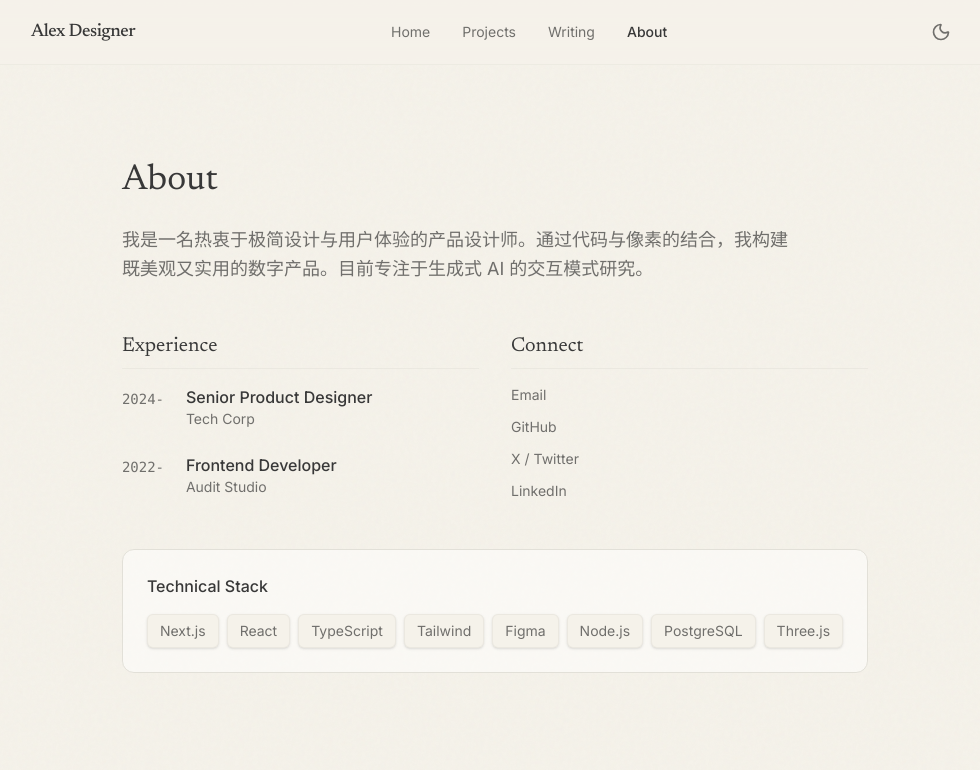
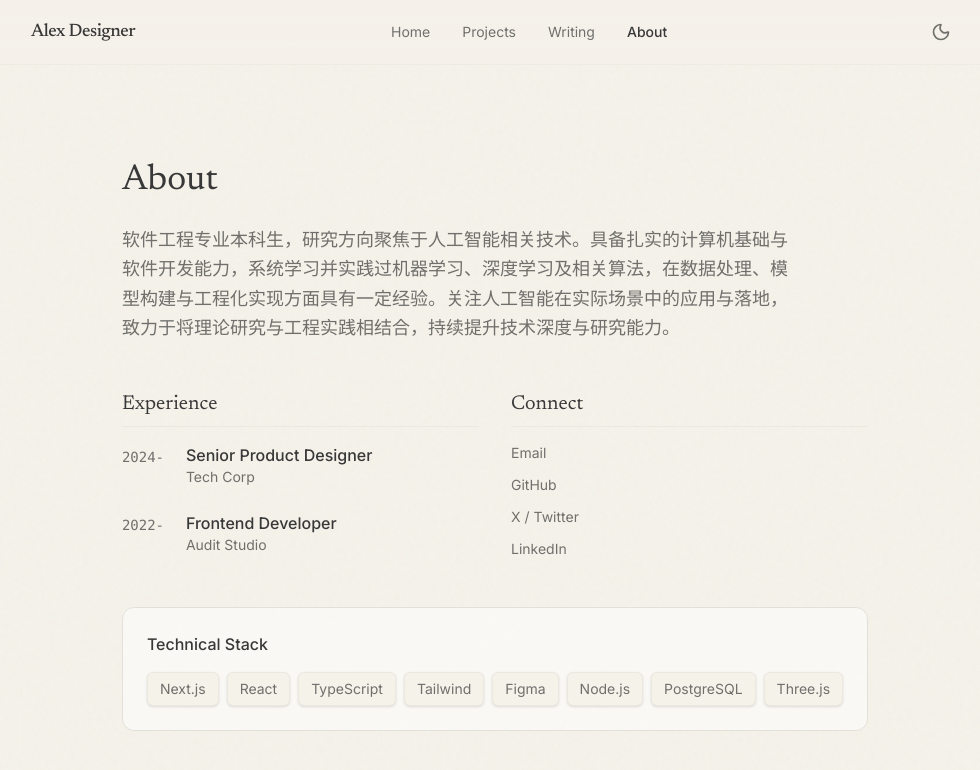
Before and after one commit to Jonny-English/portfolio, a Next.js app: page /about in a window 1280 px wide. Shown: the top 770 px of the page, without its empty margins (145-1125 px from the left). Built offline with nearby package versions, Linux system fonts and the light colour scheme.

Commit message:
Update profile.ts

```diff
--- a/src/data/profile.ts
+++ b/src/data/profile.ts
@@ -1,7 +1,7 @@
 export const profile = {
   name: "Alex Designer", // 占位符
   role: "Product Designer / Frontend Developer",
-  bio: "我是一名热衷于极简设计与用户体验的产品设计师。通过代码与像素的结合，我构建既美观又实用的数字产品。目前专注于生成式 AI 的交互模式研究。",
+  bio: "软件工程专业本科生，研究方向聚焦于人工智能相关技术。具备扎实的计算机基础与软件开发能力，系统学习并实践过机器学习、深度学习及相关算法，在数据处理、模型构建与工程化实现方面具有一定经验。关注人工智能在实际场景中的应用与落地，致力于将理论研究与工程实践相结合，持续提升技术深度与研究能力。",
   shortBio: "Product Designer & Frontend Dev. Building minimal & intuitive web experiences.",
   avatar: "", // 留空使用首字母头像
   social: {
```
